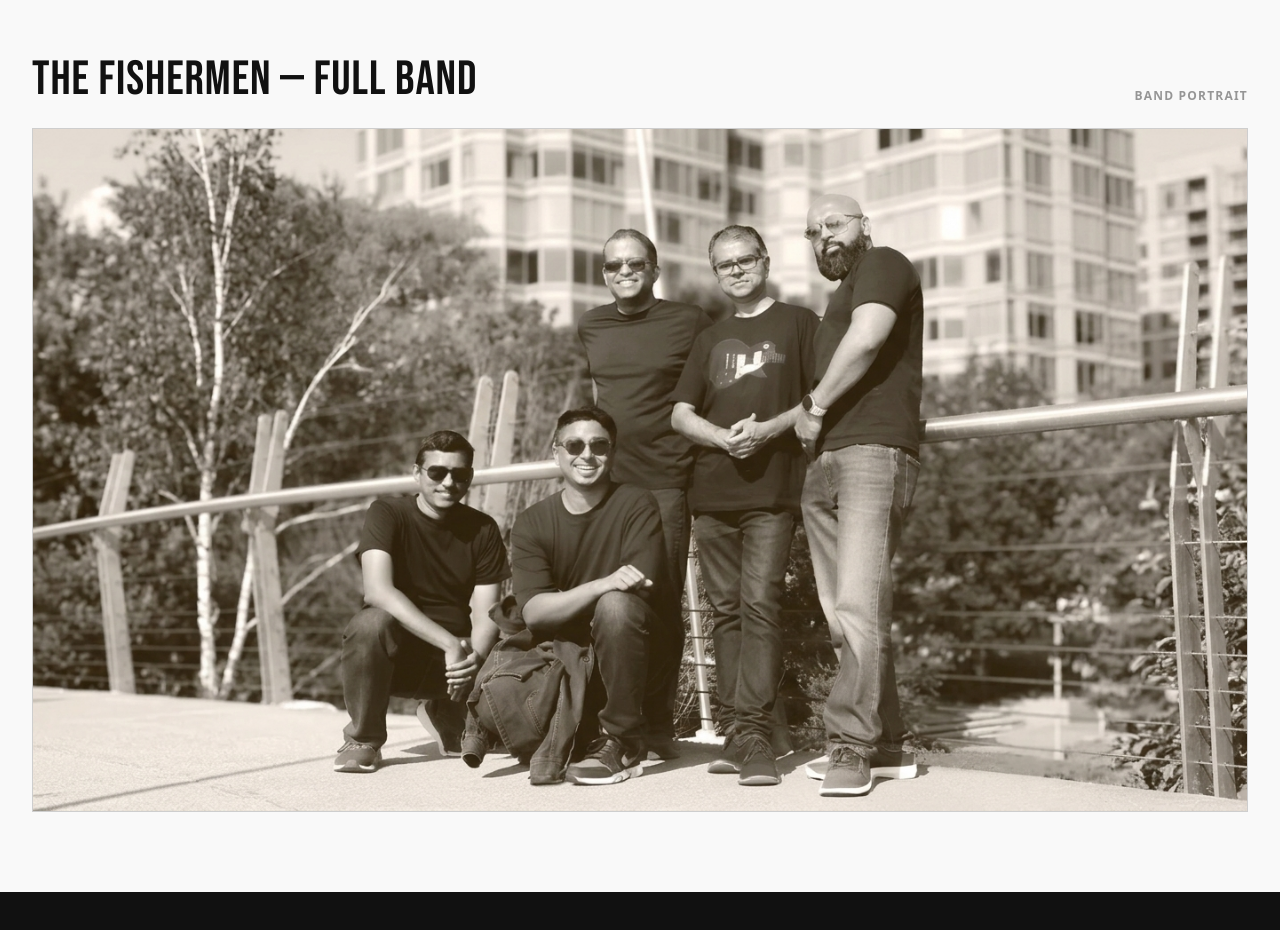
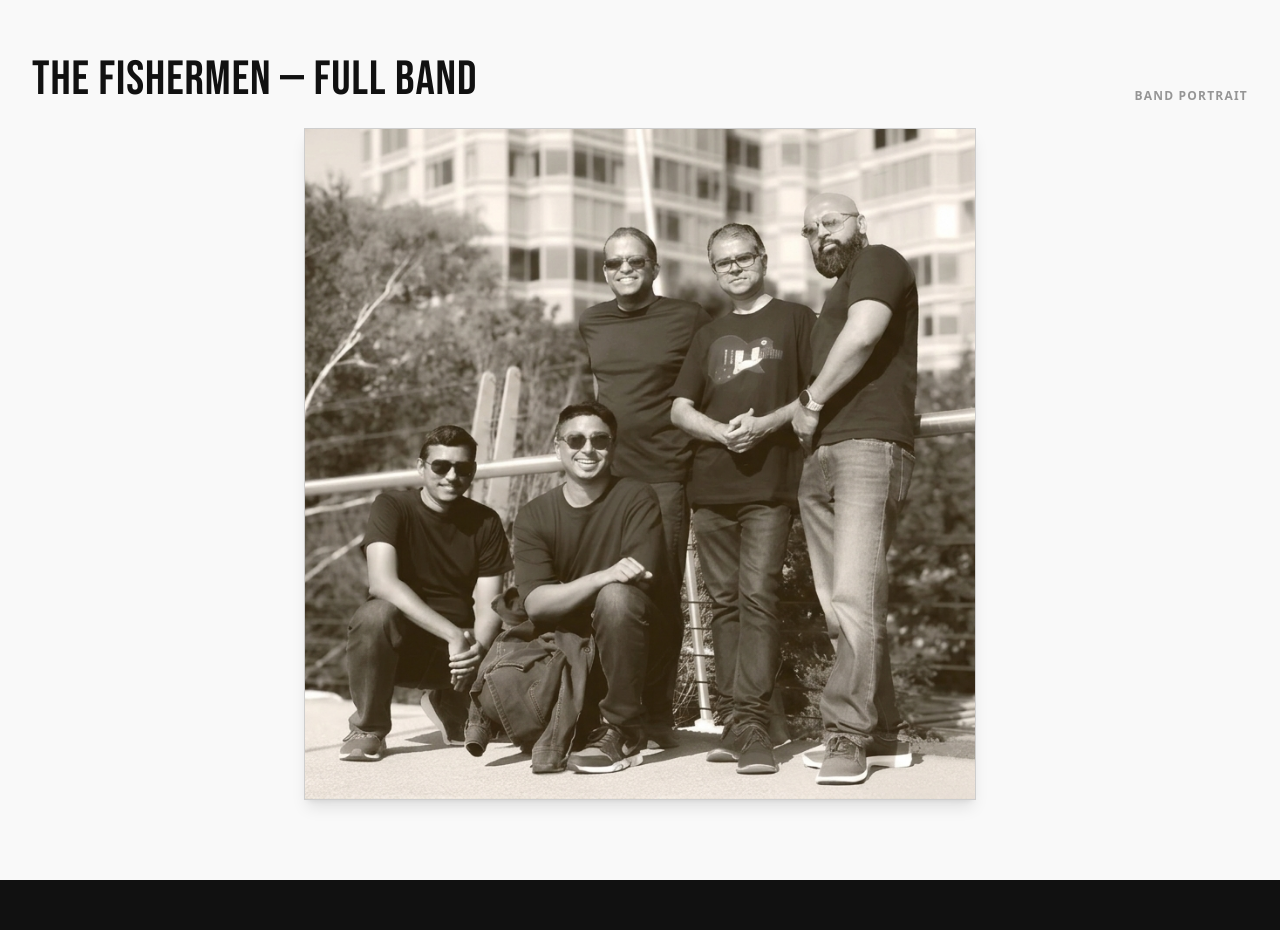
Before and after one commit to levinttgit/fishermen, a Next.js app: page /fishermen/about in a window 1280 px wide. Shown: the part 940-1870 px from the top of the page. Built offline with nearby package versions, Linux system fonts and the light colour scheme.

Commit message:
Update full band photo frame to centered 4x4 square format

```diff
--- a/src/app/about/page.tsx
+++ b/src/app/about/page.tsx
@@ -98,7 +98,8 @@ export default function AboutPage() {
             <span className="text-xs font-bold uppercase tracking-widest text-black/40">Band Portrait</span>
           </div>
 
-          <div className="w-full aspect-video bg-neutral-200 border border-black/10 relative overflow-hidden group">
+          <div className="w-full flex justify-center">
+            <div className="w-full max-w-2xl aspect-square bg-neutral-200 border border-black/10 relative overflow-hidden group shadow-lg">
               <img
                 src={bandPhotoUrl}
                 alt="The Fishermen Band"
@@ -116,6 +117,7 @@ export default function AboutPage() {
               </svg>
               <p className="font-display text-2xl md:text-3xl uppercase tracking-wider text-black/60">Band Picture: band.jpg</p>
               <p className="text-xs uppercase tracking-widest text-black/40 mt-1">Place file in: public/images/band.jpg</p>
+            </div>
           </div>
         </div>
         </motion.section>
```
Lines whose indentation alone changed are shown as unchanged.
